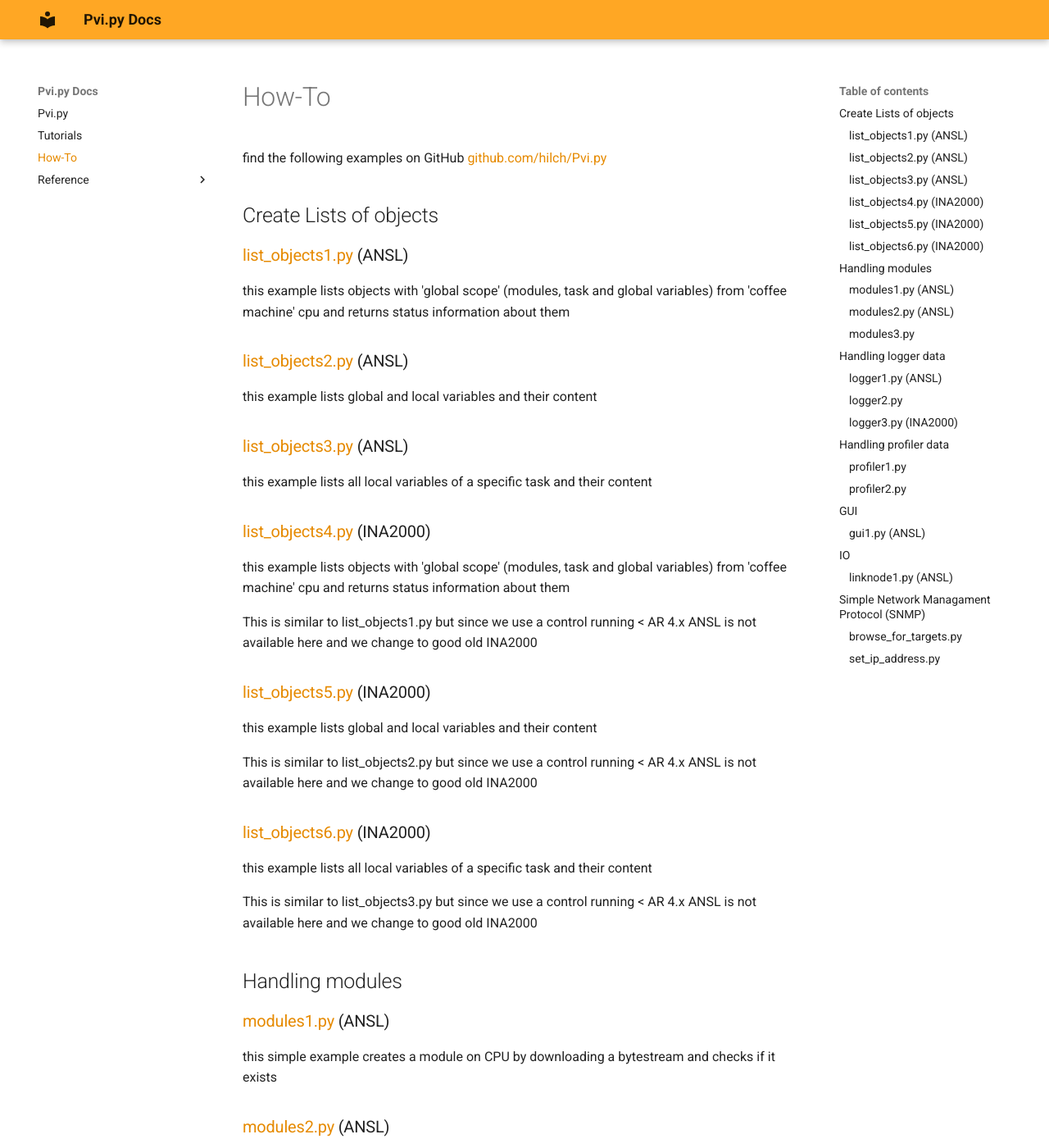
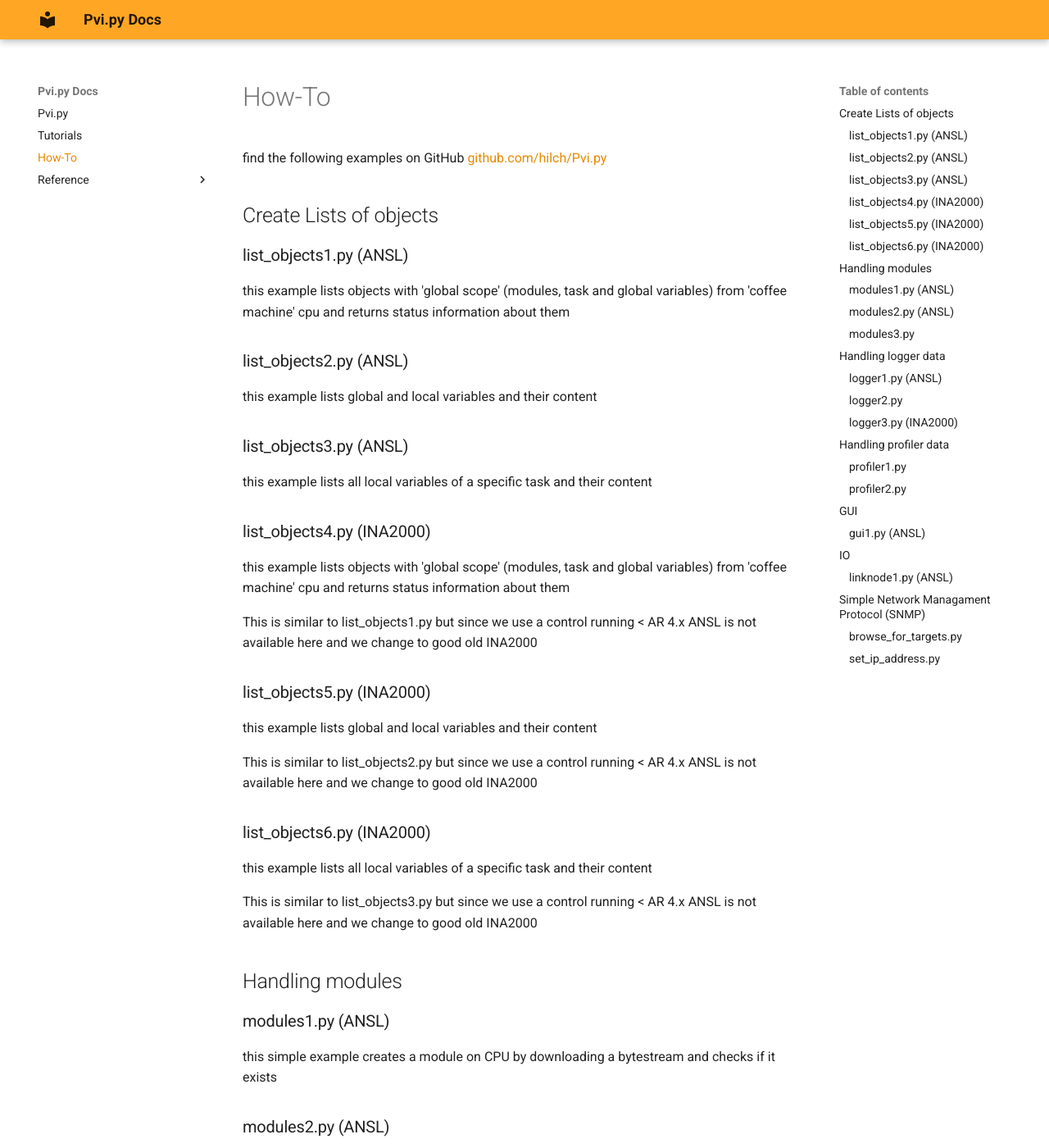
Before and after one commit to hilch/Pvi.py, an MkDocs documentation site: the page built from docs/how-to-guides.md, in a window 1280 px wide and 1400 px high. Shown: the whole window at 82% size. Built offline with MkDocs 1.6.1 and Material for MkDocs 9.7.7, drawn with Linux system fonts in a browser that asks for light colours; some of the changed lines change nothing that is shown; some of the changed text lies outside the part shown.

Commit message:
Remove links

```diff
--- a/docs/how-to-guides.md
+++ b/docs/how-to-guides.md
@@ -2,54 +2,54 @@
 find the following examples on GitHub [github.com/hilch/Pvi.py](https://github.com/hilch/Pvi.py/tree/main/examples)
 
 ## Create Lists of objects
-### [list_objects1.py](examples/list_objects1.py) (ANSL)
+### list_objects1.py (ANSL)
 this example lists objects with 'global scope' (modules, task and global variables)
 from 'coffee machine' cpu and returns status information about them
 
-### [list_objects2.py](examples/list_objects2.py) (ANSL)
+### list_objects2.py (ANSL)
 this example lists global and local variables and their content
 
-### [list_objects3.py](examples/list_objects3.py) (ANSL)
+### list_objects3.py (ANSL)
 this example lists all local variables of a specific task and their content
 
-### [list_objects4.py](examples/list_objects4.py) (INA2000)
+### list_objects4.py (INA2000)
 this example lists objects with 'global scope' (modules, task and global variables)
 from 'coffee machine' cpu and returns status information about them
 
 This is similar to list_objects1.py but since we use a control running < AR 4.x ANSL is not available here and we change to good old INA2000
 
-### [list_objects5.py](examples/list_objects5.py) (INA2000)
+### list_objects5.py (INA2000)
 this example lists global and local variables and their content
 
 This is similar to list_objects2.py but since we use a control running < AR 4.x ANSL is not available here and we change to good old INA2000
 
-### [list_objects6.py](examples/list_objects6.py) (INA2000)
+### list_objects6.py (INA2000)
 this example lists all local variables of a specific task and their content
 
 This is similar to list_objects3.py but since we use a control running < AR 4.x ANSL is not available here and we change to good old INA2000
 
 
 ## Handling modules
-### [modules1.py](examples/modules1.py) (ANSL)
+### modules1.py (ANSL)
 this simple example creates a module on CPU by downloading a bytestream and checks if it exists
 
-### [modules2.py](examples/modules2.py) (ANSL)
+### modules2.py (ANSL)
 this simple example creates a module on CPU by downloading a bytestream and afterwards uploads it again
 
-### [modules3.py](examples/modules3.py)
+### modules3.py
 in this exammple we search for BR files (*.br) in a folder and read the type of content
 
 ## Handling logger data
 
-### [logger1.py](examples/logger1.py) (ANSL)
+### logger1.py (ANSL)
 this example uploads some loggers from CPU
 
-### [logger2.py](examples/logger2.py)
+### logger2.py
 extract all logger from a systemdump container and save them as csv.
 Handling logger files is still beta since the file format is not public.
 The known structure was found out by reverse engineering.
 
-### [logger3.py](examples/logger3.py) (INA2000)
+### logger3.py (INA2000)
 this example uploads some loggers from CPU
 
 This is similar to logger1.py but since we use a control running < AR 4.x ANSL is not available here and we change to good old INA2000
@@ -59,25 +59,25 @@ This is similar to logger1.py but since we use a control running < AR 4.x ANSL i
 handling profiler files is still beta since the file format is not public.
 The known structure was found out by reverse engineering.
 
-### [profiler1.py](examples/profiler1.py)
+### profiler1.py
 extract all profiler data *.pd file and save it to csv
 
-### [profiler2.py](examples/profiler2.py)
+### profiler2.py
 extract all profiler data from a systemdump container and save it to csv
 
 ## GUI
-### [gui1.py](examples/gui1.py) (ANSL)
+### gui1.py (ANSL)
 this example shows the usage of Pvi.py in tkinter
 
 ## IO
-### [linknode1.py](examples/linknode1.py) (ANSL)
+### linknode1.py (ANSL)
 this simple example just toggles an forced output
 
 ## Simple Network Managament Protocol (SNMP)
 (if you are looking for a 'real' program consider to use [brsnmp](https://github.com/hilch/brsnmp) )
 
-### [browse_for_targets.py](examples/browse_for_targets.py)
+### browse_for_targets.py
 this example searches for B&R plc in local network with PVI's 'SNMP' line and lists their properties
 
-### [set_ip_address.py](examples/set_ip_address.py)
+### set_ip_address.py
 this example searches for a specific B&R plc in local network with PVI's 'SNMP' line and changes its IP address
```
